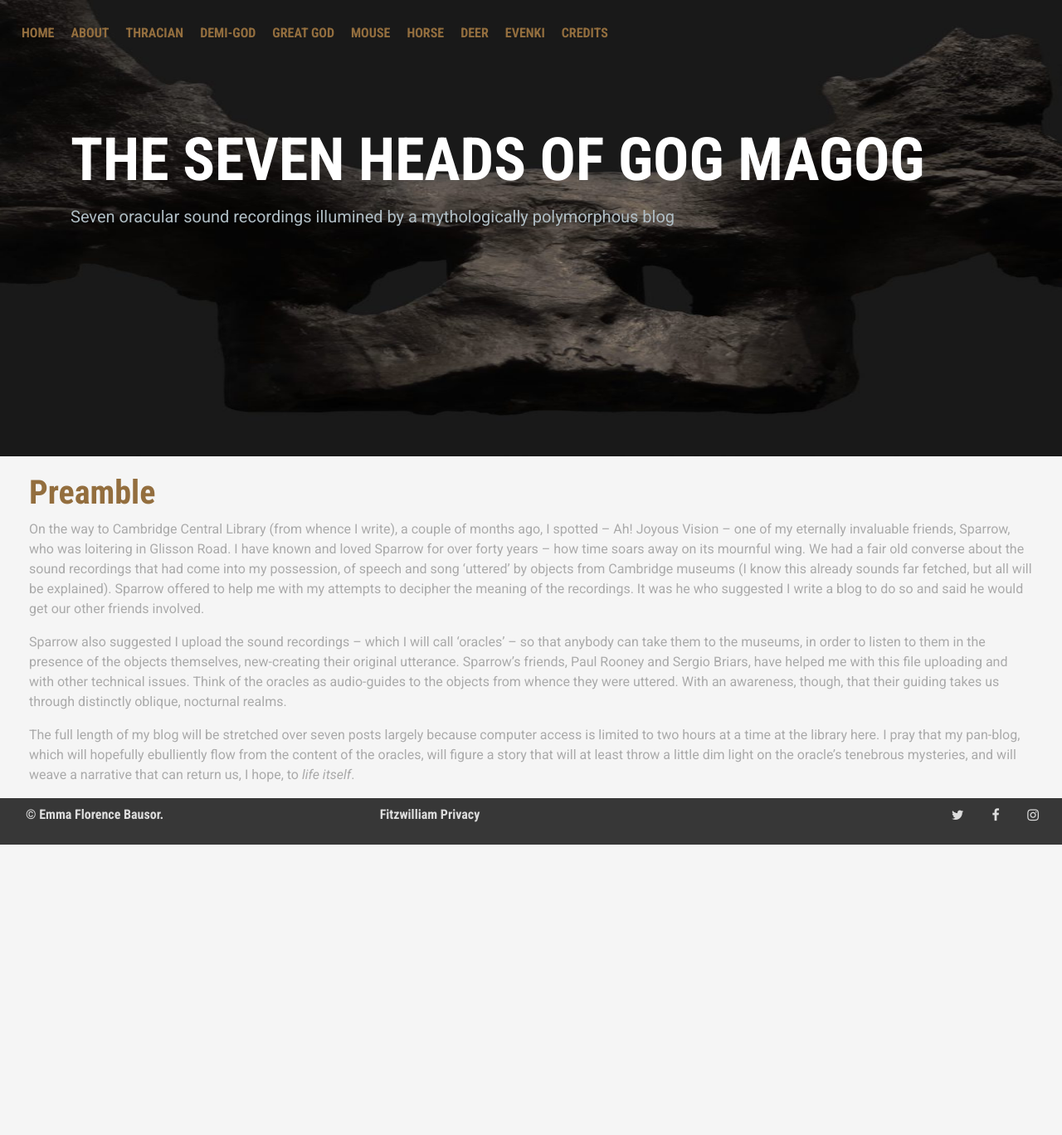
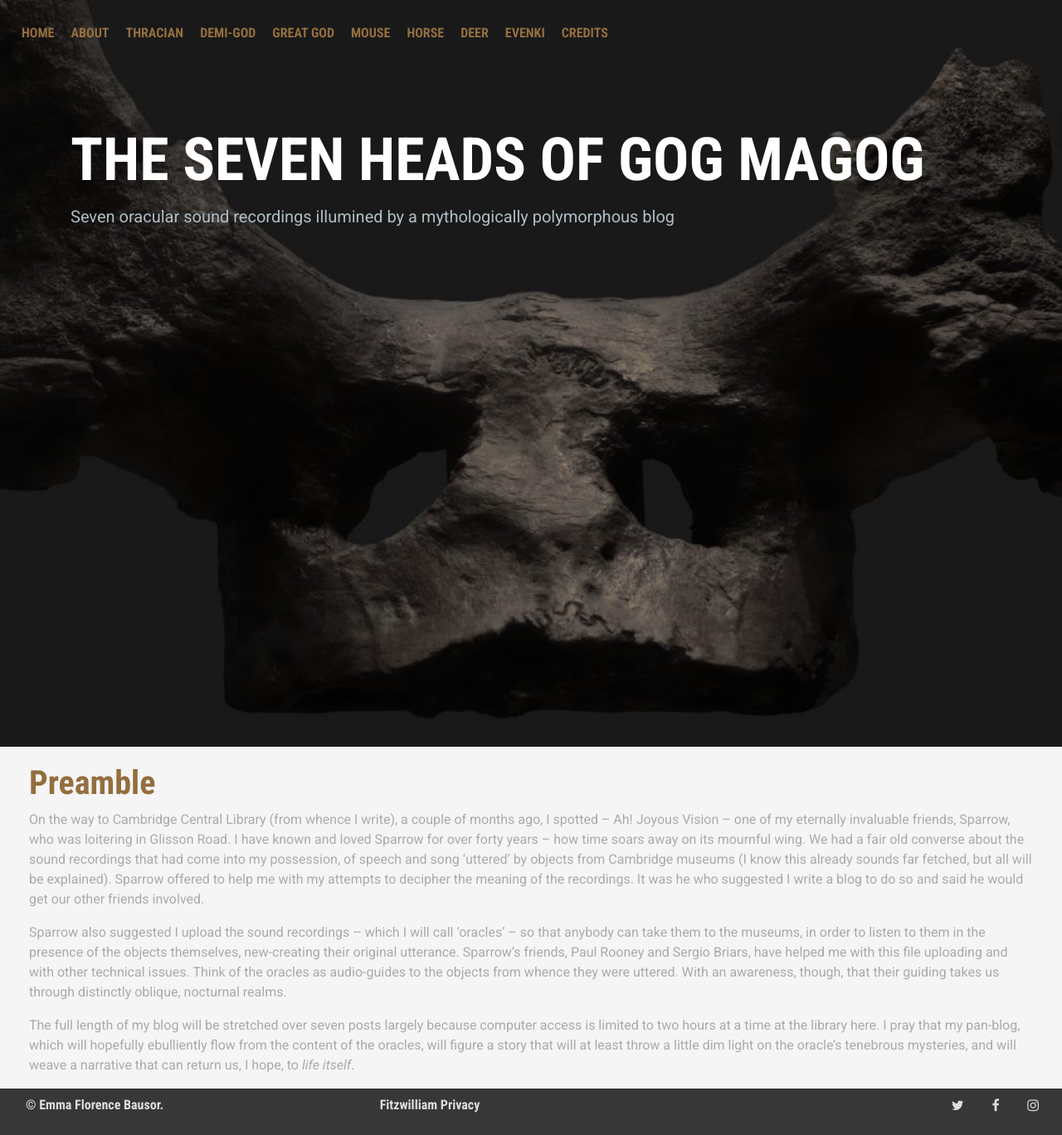
Before and after one commit to FitzwilliamMuseum/fitz-sevenHeadsOfGogMagog, a Jekyll site: the page built from index.md, in a window 1280 px wide and 1368 px high. Shown: the whole window at 83% size. Built offline with Jekyll 4.4.1, drawn with Linux system fonts in a browser that asks for light colours.

Commit message:
Change top panel

```diff
--- a/css/style.css
+++ b/css/style.css
@@ -1892,11 +1892,11 @@ body {
 
 .jumbotron {
     background-image: url("../uploads/2017/02/cropped-Seven-Heads-Starr-Carr-square-1.jpg");
-    background-size: 100% 100%;
+    background-size: 100%;
     background-attachment: bottom;
     color: #b0bec5;
     margin-bottom: 0;
-    height: 550px;
+    height: 900px;
 
 }
 
```
